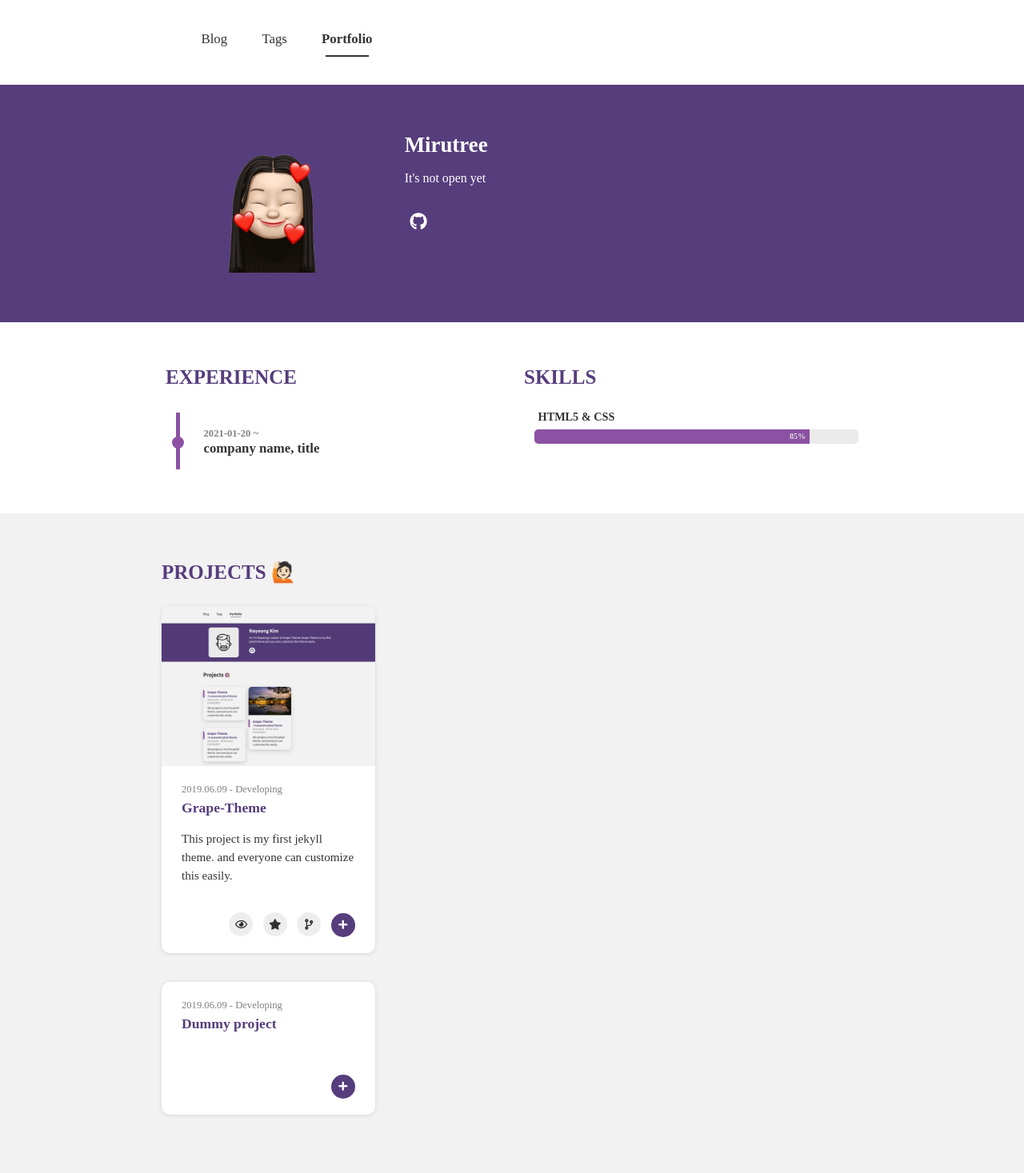
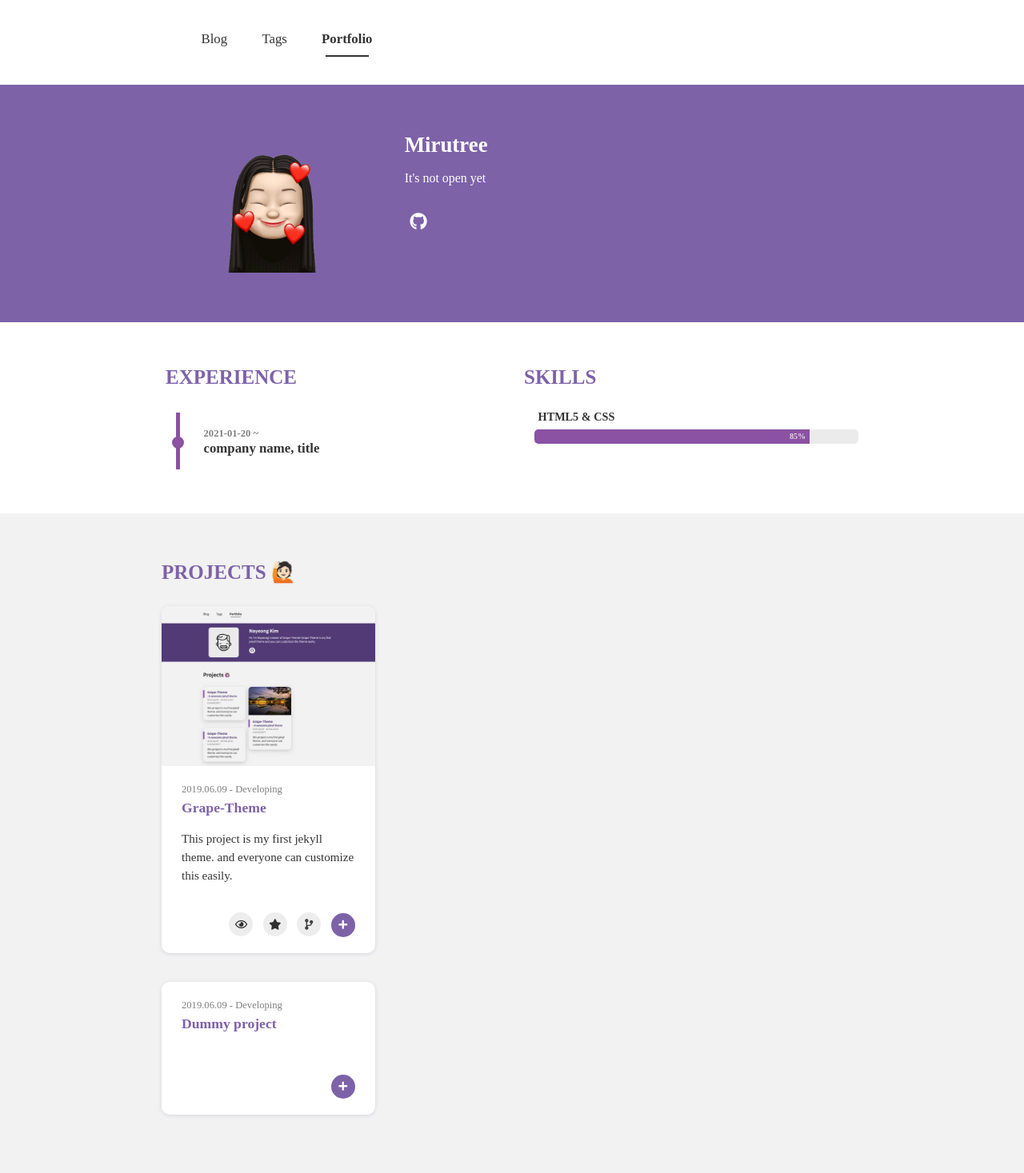
Before and after one commit to mirutree/mirutree.github.io, a Jekyll site: the page built from portfolio.html, in a window 1280 px wide. Shown: the whole page at 80% size. Built offline with Jekyll 4.4.1, drawn with Linux system fonts in a browser that asks for light colours; nearby versions of some CDN libraries; some web fonts are replaced.

Commit message:
Update _variable.scss

```diff
--- a/_sass/base/_variable.scss
+++ b/_sass/base/_variable.scss
@@ -1,6 +1,6 @@
 $theme-color : #8b51a3;
 $theme-bright : #f7f4f9;
-$theme-dark : #563d7c;
+$theme-dark : #7d62a8;
 $theme-dark2 : #443063;
 $text : rgba(0,0,0,0.8);
 $text-gray : rgba(0,0,0,0.54);
```
